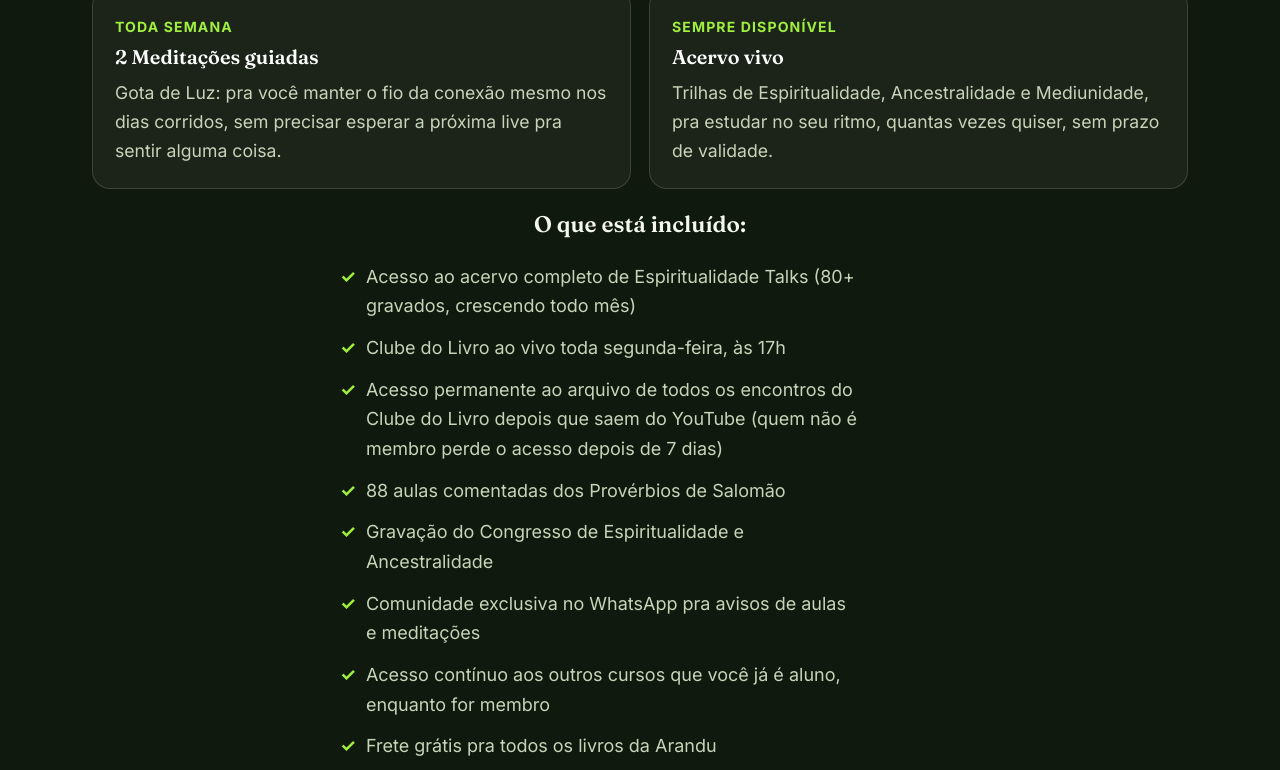
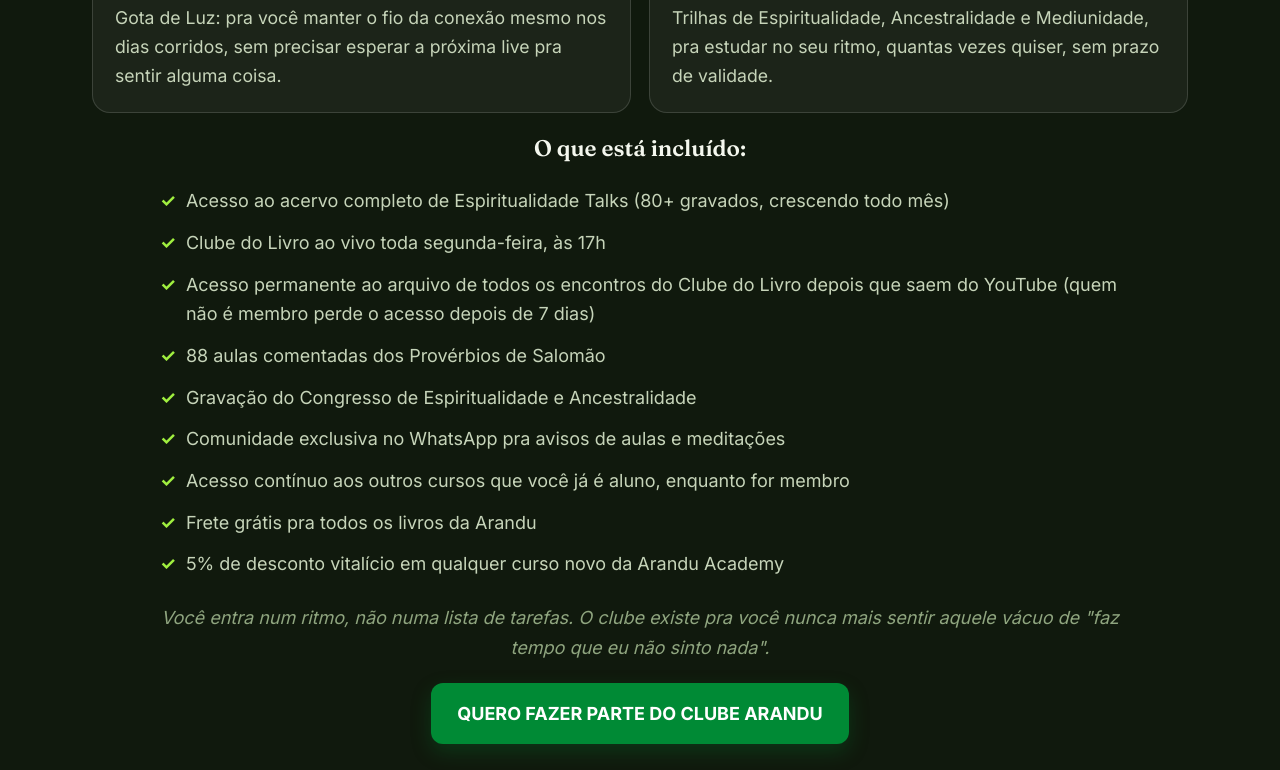
Before and after one commit to edvancjs/arandu-clube, a plain HTML site: page index.html in a window 1280 px wide. Shown: the part 4385-5155 px from the top of the page. Drawn offline with Linux system fonts and the light colour scheme.

Commit message:
Aumenta largura dos blocos de texto centralizado (600px estava fino demais) e remove limite escondido da checklist

```diff
--- a/index.html
+++ b/index.html
@@ -131,7 +131,7 @@
     padding-inline:var(--pad-x);
   }
 
-  .prose{ max-width:600px; margin:0 auto; } /* mesma largura de texto usada nos blocos split, pra consistência na rolagem */
+  .prose{ max-width:960px; margin:0 auto; } /* ocupa quase toda a largura do container, mesmo valor em todo bloco centralizado da página */
   .prose.left{ margin:0; }
 
   .split{ display:grid; gap:var(--gap-col); align-items:center; }
@@ -242,7 +242,7 @@
   .ritmo-card p{ color:var(--ink-soft); margin:0; font-size:.98rem; }
   .ritmo-card.destaque{ border-color:rgba(160,239,63,.4); background:rgba(160,239,63,.06); }
 
-  .incluido{ margin:18px 0; max-width:520px; }
+  .incluido{ margin:18px 0; }
   .incluido li{ display:flex; gap:10px; padding:6px 0; text-align:left; color:var(--ink-soft); }
   .check{ flex:none; color:var(--accent); font-weight:700; }
   .nota{ font-size:1rem; font-style:italic; color:var(--ink-faint); }
```
